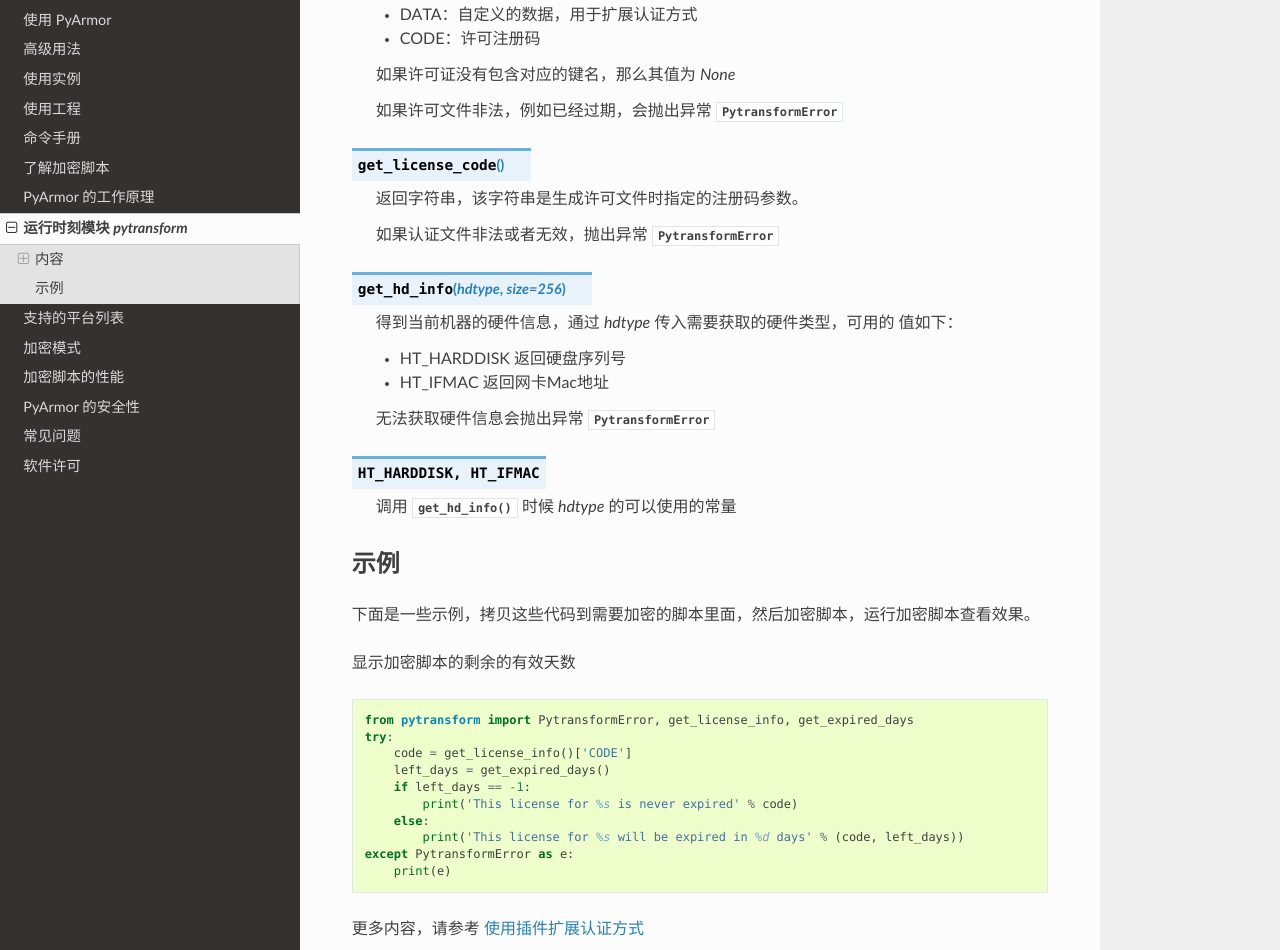
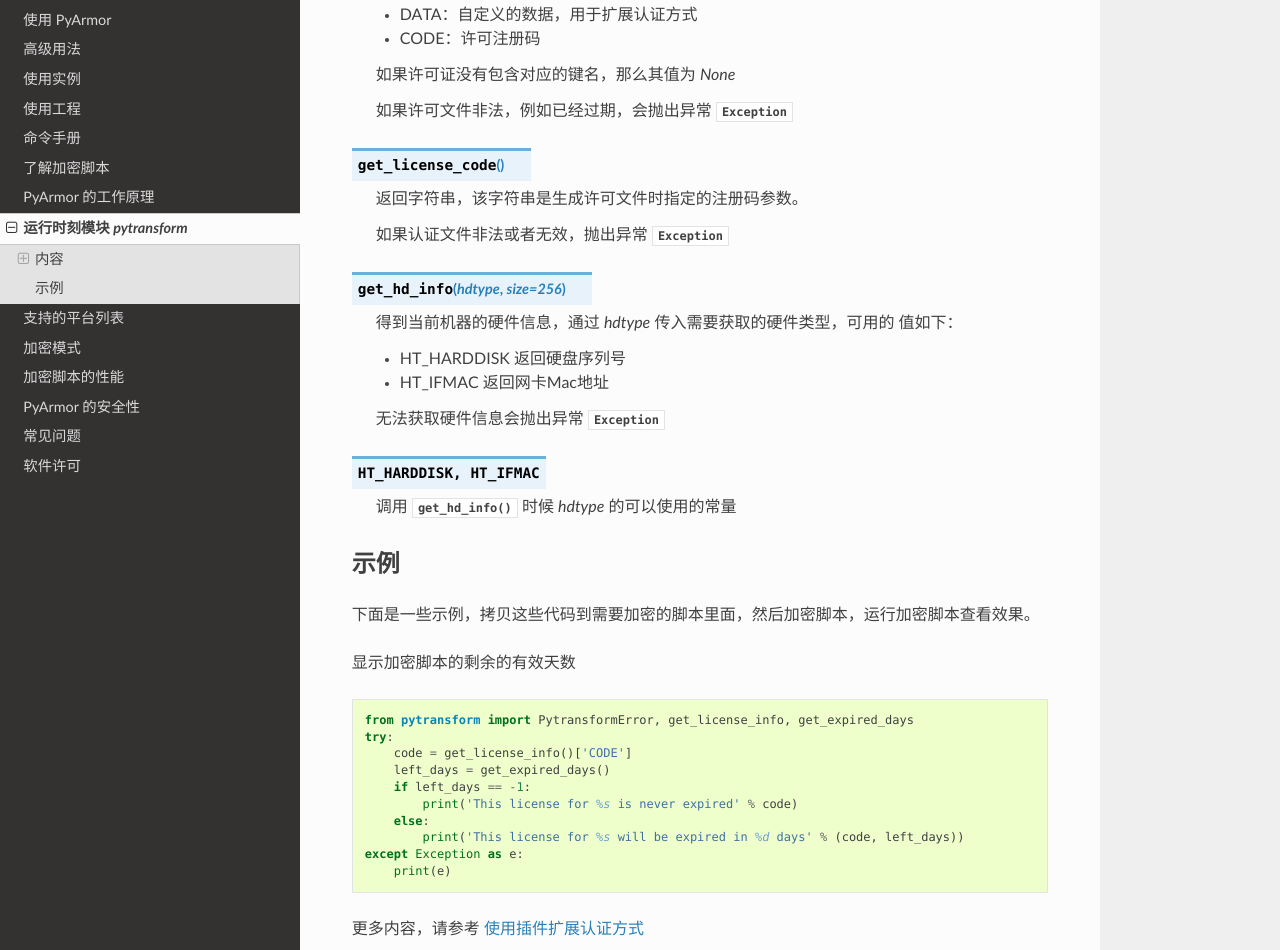
Before and after one commit to dashingsoft/pyarmor-docs-zh, a Sphinx documentation site: the page built from docs/pytransform.rst, in a window 1280 px wide and 1400 px high, scrolled down 793 px. Shown: the part 155-1105 px from the top of the window. Built offline with Sphinx 7.4.7 and the Read the Docs theme 2.0.0, drawn with Linux system fonts in a browser that asks for light colours.

Commit message:
Raise Exception other than PytransformError

```diff
--- a/docs/pytransform.rst
+++ b/docs/pytransform.rst
@@ -45,13 +45,13 @@
 
    如果许可证没有包含对应的键名，那么其值为 `None`
 
-   如果许可文件非法，例如已经过期，会抛出异常 :exc:`PytransformError`
+   如果许可文件非法，例如已经过期，会抛出异常 :exc:`Exception`
 
 .. function:: get_license_code()
 
    返回字符串，该字符串是生成许可文件时指定的注册码参数。
 
-   如果认证文件非法或者无效，抛出异常 :exc:`PytransformError`
+   如果认证文件非法或者无效，抛出异常 :exc:`Exception`
 
 .. function:: get_hd_info(hdtype, size=256)
 
@@ -61,7 +61,7 @@
    * HT_HARDDISK 返回硬盘序列号
    * HT_IFMAC 返回网卡Mac地址
 
-   无法获取硬件信息会抛出异常 :exc:`PytransformError`
+   无法获取硬件信息会抛出异常 :exc:`Exception`
 
 .. attribute:: HT_HARDDISK, HT_IFMAC
 
@@ -84,7 +84,7 @@
            print('This license for %s is never expired' % code)
        else:
            print('This license for %s will be expired in %d days' % (code, left_days))
-   except PytransformError as e:
+   except Exception as e:
        print(e)
 
 
```
